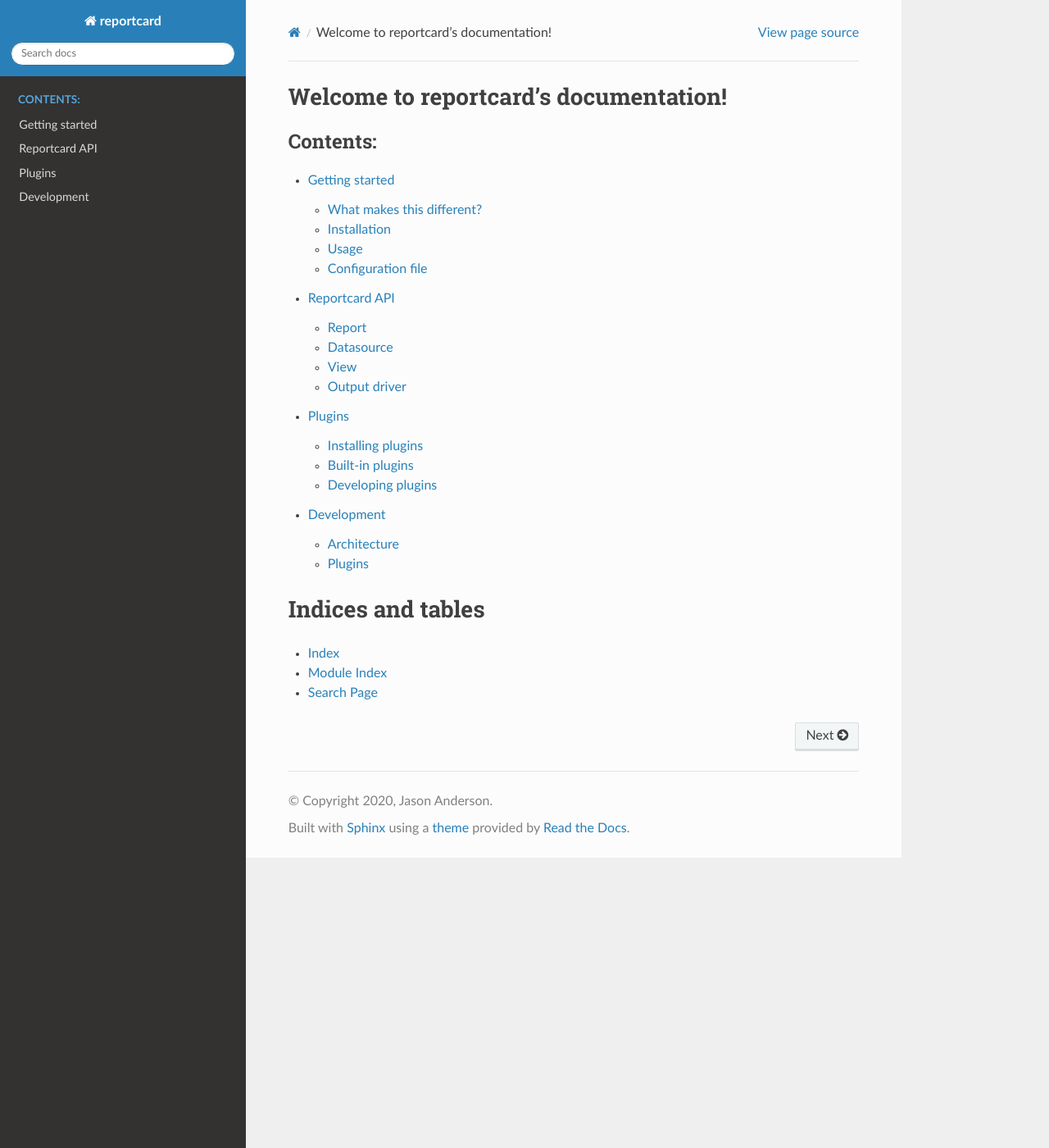
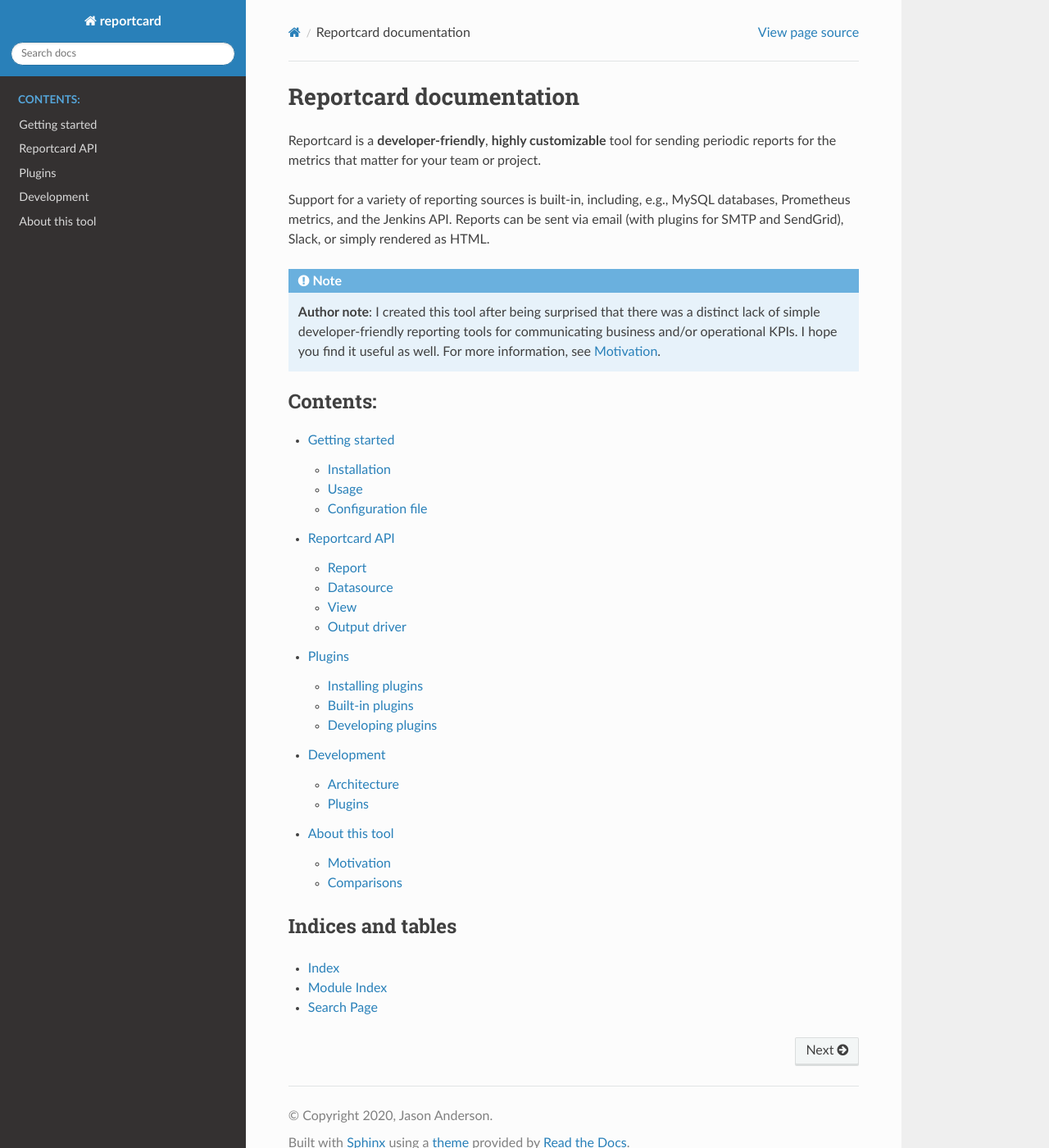
Before and after one commit to kpireporter/kpireporter, a Sphinx documentation site: the page built from docs/index.rst, in a window 1280 px wide and 1400 px high. Shown: the whole window at 82% size. Built offline with Sphinx 7.4.7 and the Read the Docs theme 2.0.0, drawn with Linux system fonts in a browser that asks for light colours.

Commit message:
Add 'about' section

```diff
--- /dev/null
+++ b/docs/about.rst
@@ -0,0 +1,13 @@
+===============
+About this tool
+===============
+
+.. _about-motivation:
+
+Motivation
+==========
+
+.. _about-comparisons:
+
+Comparisons
+===========
--- a/docs/getting-started/index.rst
+++ b/docs/getting-started.rst
@@ -1,9 +1,6 @@
 ================
 Getting started
 ================
-
-What makes this different?
-==========================
 
 Installation
 ============
--- a/docs/getting-started/configuration.rst
+++ /dev/null
@@ -1,3 +0,0 @@
-=====================
-Report configuration
-=====================
--- a/docs/index.rst
+++ b/docs/index.rst
@@ -1,19 +1,30 @@
-.. reportcard documentation master file, created by
-   sphinx-quickstart on Sat May  2 14:45:58 2020.
-   You can adapt this file completely to your liking, but it should at least
-   contain the root `toctree` directive.
+========================
+Reportcard documentation
+========================
 
-Welcome to reportcard's documentation!
-======================================
+Reportcard is a **developer-friendly**, **highly customizable** tool for
+sending periodic reports for the metrics that matter for your team or project.
+
+Support for a variety of reporting sources is built-in, including, e.g., MySQL
+databases, Prometheus metrics, and the Jenkins API. Reports can be sent via
+email (with plugins for SMTP and SendGrid), Slack, or simply rendered as HTML.
+
+.. note::
+
+   **Author note**: I created this tool after being surprised that there was a
+   distinct lack of simple developer-friendly reporting tools for
+   communicating business and/or operational KPIs. I hope you find it useful
+   as well. For more information, see :ref:`about-motivation`.
 
 .. toctree::
    :maxdepth: 2
    :caption: Contents:
 
-   getting-started/index
+   getting-started
    api/index
    plugins/index
-   development/index
+   development
+   about
 
 
 Indices and tables
```
Also changed, not shown: docs/development.rst (renamed from docs/development/index.rst).
